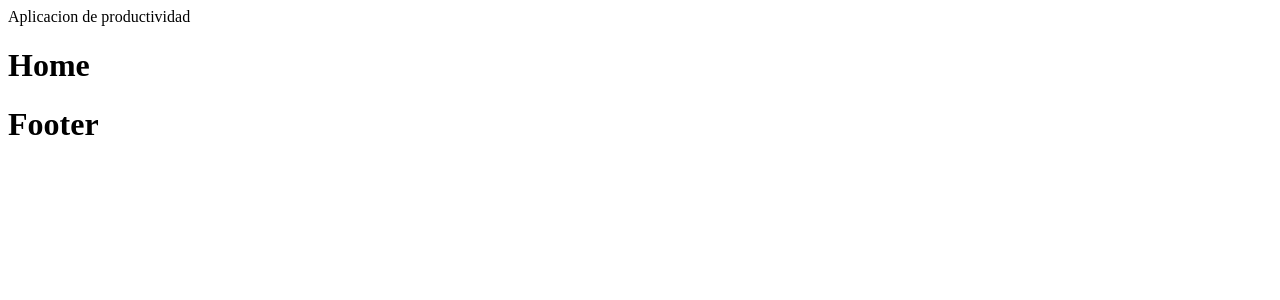
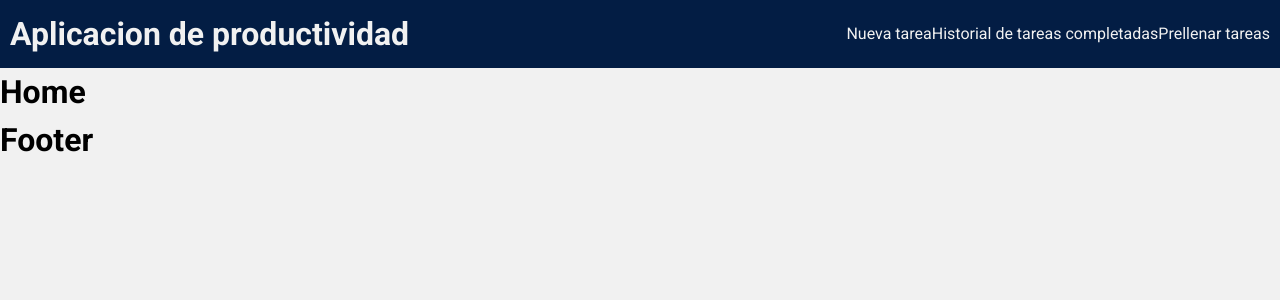
Before and after one commit to Erickowski/arkon, a React (Create React App) app: page / in a window 1280 px wide. Shown: the top 300 px of the page. Built offline with nearby package versions, Linux system fonts and the light colour scheme.

Commit message:
Syles for header

```diff
--- a/public/index.html
+++ b/public/index.html
@@ -24,7 +24,17 @@
       work correctly both with client-side routing and a non-root public URL.
       Learn how to configure a non-root public URL by running `npm run build`.
     -->
-    <title>React App</title>
+    <link
+      href="https://fonts.googleapis.com/css2?family=Roboto:wght@400;700&display=swap"
+      rel="stylesheet"
+    />
+    <link
+      rel="stylesheet"
+      href="https://use.fontawesome.com/releases/v5.7.1/css/all.css"
+      integrity="sha384-fnmOCqbTlWIlj8LyTjo7mOUStjsKC4pOpQbqyi7RrhN7udi9RwhKkMHpvLbHG9Sr"
+      crossorigin="anonymous"
+    />
+    <title>Aplicacion de productividad</title>
   </head>
   <body>
     <noscript>You need to enable JavaScript to run this app.</noscript>
--- a/src/components/Header.jsx
+++ b/src/components/Header.jsx
@@ -1,13 +1,43 @@
 import React from "react";
 import styled from "@emotion/styled";
 
-const headerContainer = styled.header`
+const HeaderContainer = styled.header`
+  display: flex;
+  flex-direction: column;
+  align-items: center;
+  justify-content: center;
+  text-align: center;
   width: 100vw;
-  display: flex;
+  margin: 0;
+  padding: 1rem;
+  background-color: var(--blue);
+  color: var(--white);
+  ul {
+    list-style: none;
+  }
+  @media (min-width: 768px) {
+    flex-direction: row;
+    justify-content: space-between;
+
+    ul li {
+      display: inline-block;
+    }
+  }
 `;
 
 const Header = () => {
-  return <headerContainer>Aplicacion de productividad</headerContainer>;
+  return (
+    <HeaderContainer>
+      <h1>Aplicacion de productividad</h1>
+      <nav>
+        <ul>
+          <li>Nueva tarea</li>
+          <li>Historial de tareas completadas</li>
+          <li>Prellenar tareas</li>
+        </ul>
+      </nav>
+    </HeaderContainer>
+  );
 };
 
 export default Header;
--- a/src/components/Layout.jsx
+++ b/src/components/Layout.jsx
@@ -1,4 +1,5 @@
 import React from "react";
+import { css, Global } from "@emotion/core";
 
 import Footer from "./Footer";
 import Header from "./Header";
@@ -6,6 +7,42 @@ import Header from "./Header";
 const Layout = ({ children }) => {
   return (
     <>
+      <Global
+        styles={css`
+          :root {
+            --blue: #031d44;
+            --white: #f1f1f1;
+            --black: #020202;
+            --font: "Roboto", sans-serif;
+          }
+          html {
+            font-size: 62.5%;
+            box-sizing: border-box;
+          }
+          *,
+          *:before,
+          *:after {
+            box-sizing: inherit;
+          }
+          body {
+            font-size: 1.6rem;
+            line-height: 1.5;
+            margin: 0;
+            background-color: var(--white);
+            font-family: var(--font);
+          }
+          h1,
+          h2,
+          h3 {
+            margin: 0;
+            padding: 0;
+          }
+          ul {
+            margin: 0;
+            padding: 0;
+          }
+        `}
+      />
       <Header />
       {children}
       <Footer />
```
